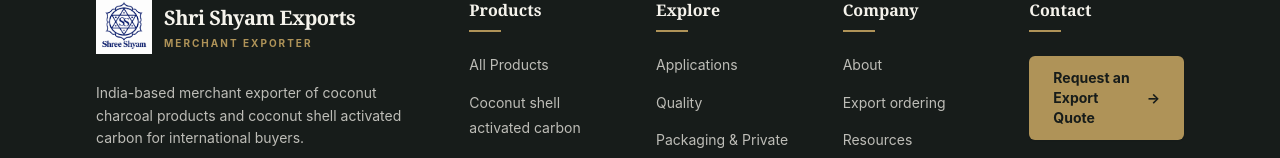
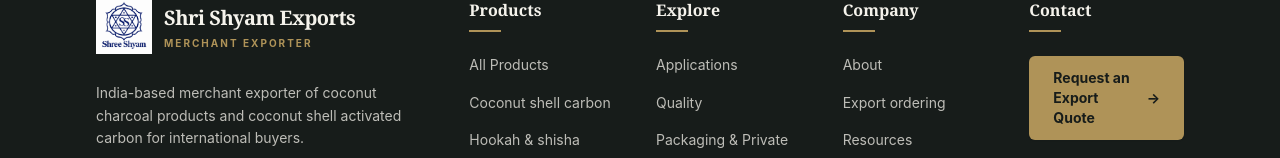
Before and after one commit to yashshingne33/shreeshyamexports, a React (Vite) app: page / in a window 1280 px wide. Shown: the part 5170-5328 px from the top of the page. Built offline with nearby package versions, Linux system fonts and the light colour scheme.

Commit message:
Optimize unnecessary gap and optimize text

```diff
--- a/src/data/site.js
+++ b/src/data/site.js
@@ -14,7 +14,7 @@
 export const EXPERIENCE_LINE = "Over 25 years of team experience in carbon and metallurgical fuels.";
 
 export const NAV_PRODUCTS = [
-  { label: "Coconut shell activated carbon", to: "/products/coconut-shell-activated-carbon/" },
+  { label: "Coconut shell carbon", to: "/products/coconut-shell-activated-carbon/" },
   { label: "Hookah & shisha cubes", to: "/products/hookah-charcoal-cubes/" },
   { label: "Pillow briquettes", to: "/products/pillow-charcoal-briquettes/" },
   { label: "Hexagonal briquettes", to: "/products/hexagonal-charcoal-briquettes/" },
```
Also changed, not shown: src/components/layout/Header.jsx (+0 -113 lines).
